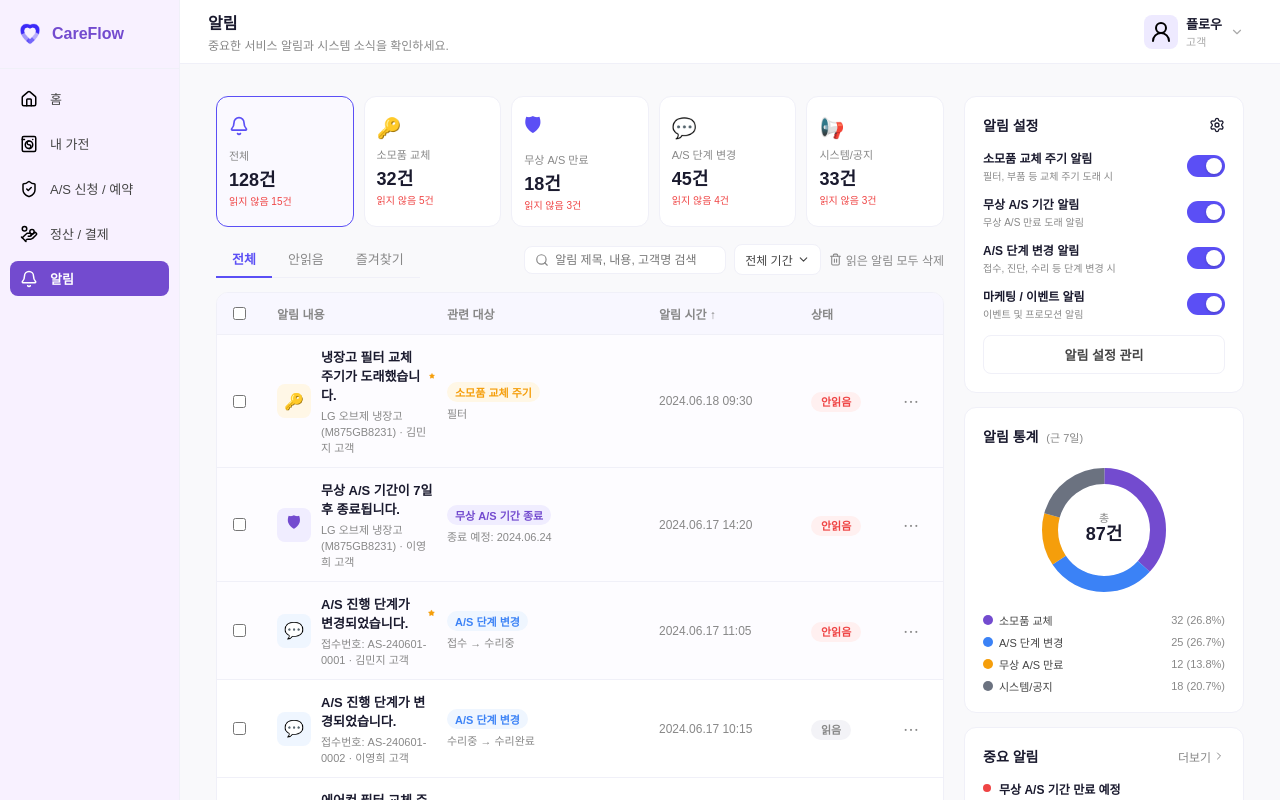
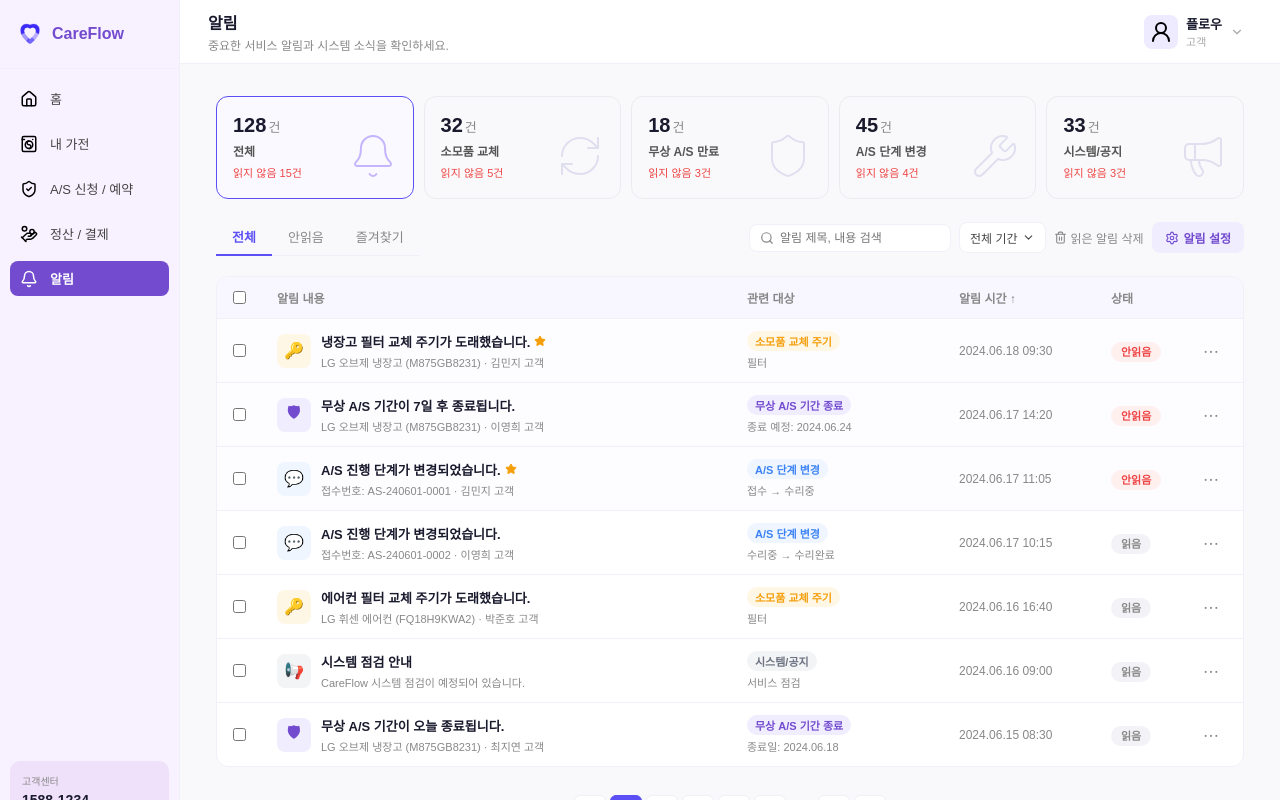
Before and after one commit to buzichae/careflow-frontend, a React (Vite) app: page /customer/notice in a window 1280 px wide. Shown: the top 800 px of the page. Built offline with nearby package versions, Linux system fonts and the light colour scheme; a web font is replaced by a local one.

Commit message:
design: customer_A/S신청.예약, 알림 페이지 디자인 변경

```diff
--- a/src/pages/customer/CustomerAS.jsx
+++ b/src/pages/customer/CustomerAS.jsx
@@ -1,6 +1,6 @@
 import { useState, useRef, useEffect } from "react";
 import { useSearchParams } from "react-router-dom";
-import { Star, ChevronRight, Clock, ArrowLeft, Check, Wrench, Upload, X, MapPin, Calendar, AlertTriangle, FileText, Package, Receipt, Timer } from "lucide-react";
+import { Star, ChevronRight, Clock, ArrowLeft, Check, Wrench, Upload, X, MapPin, Calendar, AlertTriangle, FileText, Package, Receipt, Timer, ClipboardList, Loader, CreditCard, CalendarCheck } from "lucide-react";
 import "../../styles/Customer/CustomerAS.css";
 import ApplianceIcon from "./ApplianceIcon";
 
@@ -1198,19 +1198,20 @@ export default function CustomerAS() {
         />
       )}
 
-      {/* 통계 카드 4개 */}
-      <div className="cas-stats">
+      {/* KPI */}
+      <div className="cas-kpi-grid">
         {[
-          { label: "전체 신청",        num: "4", unit: "건", alert: false },
-          { label: "진행 중",           num: "2", unit: "건", alert: false },
-          { label: "결제 대기 중",      num: "1", unit: "건", alert: true  },
-          { label: "이번 달 방문 예정", num: "1", unit: "건", alert: false },
-        ].map((s) => (
-          <div key={s.label} className={`cas-stat ${s.alert ? "cas-stat--alert" : ""}`}>
-            <p className="cas-stat__label">{s.label}</p>
-            <p className={`cas-stat__num ${s.alert ? "cas-stat__num--red" : ""}`}>
-              {s.num} <span>{s.unit}</span>
-            </p>
+          { label: "전체 신청",        num: "4", unit: "건", Icon: ClipboardList, alert: false },
+          { label: "진행 중",           num: "2", unit: "건", Icon: Loader,        alert: false },
+          { label: "결제 대기 중",      num: "1", unit: "건", Icon: CreditCard,    alert: true  },
+          { label: "이번 달 방문 예정", num: "1", unit: "건", Icon: CalendarCheck, alert: false },
+        ].map(({ label, num, unit, Icon, alert }) => (
+          <div key={label} className={`cas-kpi${alert ? " cas-kpi--alert" : ""}`}>
+            <div className="cas-kpi__text">
+              <p className="cas-kpi__value">{num}<span>{unit}</span></p>
+              <p className="cas-kpi__label">{label}</p>
+            </div>
+            <Icon className="cas-kpi__watermark" strokeWidth={1} />
           </div>
         ))}
       </div>
--- a/src/pages/customer/CustomerAppliances.jsx
+++ b/src/pages/customer/CustomerAppliances.jsx
@@ -885,13 +885,13 @@ export default function CustomerAppliances() {
           </div>
 
           {/* 하단 배너 */}
-          <div className="ca-banner">
+          {/* <div className="ca-banner">
             <div className="ca-banner__text">
               <p>새로운 가전을 등록하고</p>
               <p><strong>더 스마트한 관리를 시작해보세요!</strong></p>
             </div>
             <button className="ca-banner__btn" onClick={() => setShowRegister(true)}>+ 가전 등록하기</button>
-          </div>
+          </div> */}
         </div>
 
         {/* ══ 우측 사이드바 ══ */}
--- a/src/pages/customer/CustomerNotice.jsx
+++ b/src/pages/customer/CustomerNotice.jsx
@@ -1,14 +1,14 @@
 import { useState } from "react";
-import { Bell, Settings, Search, Trash2, Star, ChevronRight, ChevronLeft, ChevronDown } from "lucide-react";
+import { Bell, Settings, Search, Trash2, Star, ChevronRight, ChevronLeft, ChevronDown, RefreshCw, Shield, Wrench, Megaphone, X } from "lucide-react";
 import "../../styles/Customer/CustomerNotice.css";
 
 /* ─── 데이터 ─── */
 const CATEGORY_STATS = [
-  { key: "전체",        label: "전체",           count: 128, unread: 15 },
-  { key: "소모품",      label: "소모품 교체",     count: 32,  unread: 5  },
-  { key: "무상AS",      label: "무상 A/S 만료",   count: 18,  unread: 3  },
-  { key: "AS단계",      label: "A/S 단계 변경",   count: 45,  unread: 4  },
-  { key: "시스템",      label: "시스템/공지",     count: 33,  unread: 3  },
+  { key: "전체",   label: "전체",         count: 128, unread: 15, Icon: Bell     },
+  { key: "소모품", label: "소모품 교체",  count: 32,  unread: 5,  Icon: RefreshCw },
+  { key: "무상AS", label: "무상 A/S 만료",count: 18,  unread: 3,  Icon: Shield   },
+  { key: "AS단계", label: "A/S 단계 변경",count: 45,  unread: 4,  Icon: Wrench   },
+  { key: "시스템", label: "시스템/공지",  count: 33,  unread: 3,  Icon: Megaphone },
 ];
 
 const ICON_MAP = {
@@ -77,57 +77,45 @@ const TAG_COLOR = {
   "시스템/공지":        { color: "#6b7280", bg: "#f3f4f6" },
 };
 
-const DONUT_SEGMENTS = [
-  { label: "소모품 교체",    value: 32, pct: "26.8%", color: "#734bcf" },
-  { label: "A/S 단계 변경",  value: 25, pct: "26.7%", color: "#3b82f6" },
-  { label: "무상 A/S 만료",  value: 12, pct: "13.8%", color: "#f59e0b" },
-  { label: "시스템/공지",   value: 18, pct: "20.7%", color: "#6b7280" },
+
+
+/* ─── 알림 설정 모달 ─── */
+function SettingsModal({ toggles, onToggle, onClose }) {
+  const ITEMS = [
+    { key: "consume",   label: "소모품 교체 주기 알림", desc: "필터, 부품 등 교체 주기 도래 시" },
+    { key: "freeas",    label: "무상 A/S 기간 알림",    desc: "무상 A/S 만료 도래 알림" },
+    { key: "asstep",    label: "A/S 단계 변경 알림",    desc: "접수, 진단, 수리 등 단계 변경 시" },
+    { key: "marketing", label: "마케팅 / 이벤트 알림",  desc: "이벤트 및 프로모션 알림" },
   ];
-
-const IMPORTANT = [
-  { title: "무상 A/S 기간 만료 예정", desc: "3건의 제품이 7일 이내 무상 A/S 기간이 만료됩니다." },
-  { title: "소모품 교체 주기 도래",    desc: "5건의 제품의 교체 주기가 도래했습니다." },
-  { title: "A/S 지연 알림",            desc: "2건의 A/S가 예상 완료 시간을 초과하였습니다." },
-];
-
-/* ─── 도넛 차트 ─── */
-function DonutChart() {
-  const r = 54, cx = 70, cy = 70, stroke = 16;
-  const circumference = 2 * Math.PI * r;
-  let offset = 0;
-  const segments = DONUT_SEGMENTS.map((s) => {
-    const dash = (s.value / 87) * circumference;
-    const seg = { ...s, dash, offset };
-    offset += dash;
-    return seg;
-  });
   return (
-    <div className="cn-donut">
-      <svg width="140" height="140" viewBox="0 0 140 140">
-        <circle cx={cx} cy={cy} r={r} fill="none" stroke="#f0f0f8" strokeWidth={stroke} />
-        {segments.map((s) => (
-          <circle
-            key={s.label}
-            cx={cx} cy={cy} r={r}
-            fill="none"
-            stroke={s.color}
-            strokeWidth={stroke}
-            strokeDasharray={`${s.dash} ${circumference - s.dash}`}
-            strokeDashoffset={-s.offset + circumference * 0.25}
-            strokeLinecap="butt"
-          />
-        ))}
-        <text x={cx} y={cy - 8} textAnchor="middle" fontSize="11" fill="#888">총</text>
-        <text x={cx} y={cy + 10} textAnchor="middle" fontSize="18" fontWeight="800" fill="#1a1a2e">87건</text>
-      </svg>
-      <div className="cn-donut__legend">
-        {DONUT_SEGMENTS.map((s) => (
-          <div key={s.label} className="cn-legend-item">
-            <span className="cn-legend-dot" style={{ background: s.color }} />
-            <span>{s.label}</span>
-            <span className="cn-legend-pct">{s.value} ({s.pct})</span>
+    <div className="cn-modal-overlay" onClick={onClose}>
+      <div className="cn-modal" onClick={(e) => e.stopPropagation()}>
+        <div className="cn-modal__header">
+          <div className="cn-modal__header-left">
+            <Settings size={17} color="#734bcf" />
+            <h2 className="cn-modal__title">알림 설정</h2>
+          </div>
+          <button className="cn-modal__close" onClick={onClose}><X size={17} /></button>
+        </div>
+        <div className="cn-modal__body">
+          {ITEMS.map((item) => (
+            <div key={item.key} className="cn-toggle-row">
+              <div>
+                <p className="cn-toggle-label">{item.label}</p>
+                <p className="cn-toggle-desc">{item.desc}</p>
+              </div>
+              <button
+                className={`cn-toggle ${toggles[item.key] ? "cn-toggle--on" : ""}`}
+                onClick={() => onToggle(item.key)}
+              >
+                <span className="cn-toggle__thumb" />
+              </button>
             </div>
           ))}
+        </div>
+        <div className="cn-modal__footer">
+          <button className="cn-modal__btn cn-modal__btn--primary" onClick={onClose}>저장</button>
+        </div>
       </div>
     </div>
   );
@@ -136,9 +124,10 @@ function DonutChart() {
 /* ─── 메인 ─── */
 export default function CustomerNotice() {
   const [activeCategory, setActiveCategory] = useState("전체");
-  const [activeTab, setActiveTab] = useState("전체");
-  const [toggles, setToggles] = useState({ consume: true, freeas: true, asstep: true, marketing: true });
-  const [page, setPage] = useState(1);
+  const [activeTab, setActiveTab]           = useState("전체");
+  const [toggles, setToggles]               = useState({ consume: true, freeas: true, asstep: true, marketing: true });
+  const [page, setPage]                     = useState(1);
+  const [showSettings, setShowSettings]     = useState(false);
 
   const filtered = NOTIFICATIONS.filter((n) => {
     if (activeCategory !== "전체" && n.category !== activeCategory) return false;
@@ -151,25 +140,24 @@ export default function CustomerNotice() {
 
   return (
     <div className="cn-wrap">
-      {/* 헤더 */}
+      {showSettings && (
+        <SettingsModal toggles={toggles} onToggle={toggleSwitch} onClose={() => setShowSettings(false)} />
+      )}
 
-      <div className="cn-body">
-        {/* ── 왼쪽 콘텐츠 ── */}
-        <div className="cn-main">
-          {/* 카테고리 통계 탭 */}
-          <div className="cn-cat-tabs">
-            {CATEGORY_STATS.map((c) => (
+      {/* 카테고리 KPI 탭 */}
+      <div className="cn-kpi-grid">
+        {CATEGORY_STATS.map(({ key, label, count, unread, Icon }) => (
           <button
-                key={c.key}
-                className={`cn-cat-tab ${activeCategory === c.key ? "cn-cat-tab--active" : ""}`}
-                onClick={() => setActiveCategory(c.key)}
+            key={key}
+            className={`cn-kpi${activeCategory === key ? " cn-kpi--active" : ""}${unread > 0 ? " cn-kpi--has-unread" : ""}`}
+            onClick={() => setActiveCategory(key)}
           >
-                <div className="cn-cat-tab__icon">
-                  {c.key === "전체" ? <Bell size={20} /> : <span>{ICON_MAP[c.key]?.emoji}</span>}
+            <div className="cn-kpi__text">
+              <p className="cn-kpi__value">{count}<span>건</span></p>
+              <p className="cn-kpi__label">{label}</p>
+              <p className="cn-kpi__unread">읽지 않음 {unread}건</p>
             </div>
-                <p className="cn-cat-tab__label">{c.label}</p>
-                <p className="cn-cat-tab__count">{c.count}건</p>
-                <p className="cn-cat-tab__unread">읽지 않음 {c.unread}건</p>
+            <Icon className="cn-kpi__watermark" strokeWidth={1} />
           </button>
         ))}
       </div>
@@ -190,14 +178,17 @@ export default function CustomerNotice() {
         <div className="cn-toolbar__right">
           <div className="cn-search">
             <Search size={14} />
-                <input placeholder="알림 제목, 내용, 고객명 검색" />
+            <input placeholder="알림 제목, 내용 검색" />
           </div>
           <div className="cn-period">
             <span>전체 기간</span>
             <ChevronDown size={13} />
           </div>
           <button className="cn-delete-btn">
-                <Trash2 size={13} /> 읽은 알림 모두 삭제
+            <Trash2 size={13} /> 읽은 알림 삭제
+          </button>
+          <button className="cn-settings-open-btn" onClick={() => setShowSettings(true)}>
+            <Settings size={14} /> 알림 설정
           </button>
         </div>
       </div>
@@ -212,7 +203,6 @@ export default function CustomerNotice() {
           <span className="cn-col-status">상태</span>
           <span className="cn-col-more" />
         </div>
-
         {filtered.map((n) => {
           const icon = ICON_MAP[n.category];
           const tagStyle = TAG_COLOR[n.tag] || {};
@@ -264,67 +254,5 @@ export default function CustomerNotice() {
         <button className="cn-page-btn"><ChevronRight size={14} /></button>
       </div>
     </div>
-
-        {/* ── 오른쪽 사이드바 ── */}
-        <aside className="cn-sidebar">
-          {/* 알림 설정 */}
-          <div className="cn-sidebar-card">
-            <div className="cn-sidebar-card__head">
-              <span>알림 설정</span>
-              <Settings size={16} />
-            </div>
-            <div className="cn-toggle-list">
-              {[
-                { key: "consume",   label: "소모품 교체 주기 알림",  desc: "필터, 부품 등 교체 주기 도래 시" },
-                { key: "freeas",    label: "무상 A/S 기간 알림",     desc: "무상 A/S 만료 도래 알림" },
-                { key: "asstep",    label: "A/S 단계 변경 알림",     desc: "접수, 진단, 수리 등 단계 변경 시" },
-                { key: "marketing", label: "마케팅 / 이벤트 알림",   desc: "이벤트 및 프로모션 알림" },
-              ].map((item) => (
-                <div key={item.key} className="cn-toggle-row">
-                  <div>
-                    <p className="cn-toggle-label">{item.label}</p>
-                    <p className="cn-toggle-desc">{item.desc}</p>
-                  </div>
-                  <button
-                    className={`cn-toggle ${toggles[item.key] ? "cn-toggle--on" : ""}`}
-                    onClick={() => toggleSwitch(item.key)}
-                  >
-                    <span className="cn-toggle__thumb" />
-                  </button>
-                </div>
-              ))}
-            </div>
-            <button className="cn-settings-btn">알림 설정 관리</button>
-          </div>
-
-          {/* 알림 통계 */}
-          <div className="cn-sidebar-card">
-            <div className="cn-sidebar-card__head">
-              <span>알림 통계 <small>(근 7일)</small></span>
-            </div>
-            <DonutChart />
-          </div>
-
-          {/* 중요 알림 */}
-          <div className="cn-sidebar-card">
-            <div className="cn-sidebar-card__head">
-              <span>중요 알림</span>
-              <button className="cn-more-btn">더보기 <ChevronRight size={12} /></button>
-            </div>
-            <div className="cn-important-list">
-              {IMPORTANT.map((item, i) => (
-                <div key={i} className="cn-important-item">
-                  <span className="cn-important-dot" />
-                  <div>
-                    <p className="cn-important-title">{item.title}</p>
-                    <p className="cn-important-desc">{item.desc}</p>
-                  </div>
-                </div>
-              ))}
-            </div>
-          </div>
-        </aside>
-      </div>
-    </div>
   );
 }
--- a/src/styles/Customer/CustomerAS.css
+++ b/src/styles/Customer/CustomerAS.css
@@ -31,29 +31,40 @@
   font-weight: 700; font-size: 14px;
 }
 
-/* 통계 카드 */
-.cas-stats {
+/* KPI */
+.cas-kpi-grid {
   display: grid;
-  grid-template-columns: repeat(4, 1fr);
+  grid-template-columns: repeat(auto-fit, minmax(140px, 1fr));
   gap: 12px;
 }
 
-.cas-stat {
-  background: #fff;
+.cas-kpi {
+  background: #f9f9fb;
   border-radius: var(--radius-md);
-  border: 1px solid var(--border);
-  padding: 18px 20px;
+  border: 0.5px solid #ebebf0;
+  padding: 18px 16px;
   display: flex;
-  flex-direction: column;
-  gap: 8px;
+  align-items: flex-end;
+  justify-content: space-between;
+  overflow: hidden;
 }
 
-.cas-stat--alert { border: 2px solid #ef4444; }
+.cas-kpi--alert { border-color: #fecaca; background: #fff5f5; }
+.cas-kpi--alert .cas-kpi__value { color: #ef4444; }
+.cas-kpi--alert .cas-kpi__watermark { color: #fecaca; }
 
-.cas-stat__label { font-size: 13px; color: var(--text-muted); font-weight: 500; }
-.cas-stat__num   { font-size: 26px; font-weight: 700; }
-.cas-stat__num span { font-size: 14px; font-weight: 500; color: var(--text-mid); }
-.cas-stat__num--red { color: #ef4444; }
+.cas-kpi__text { display: flex; flex-direction: column; gap: 3px; z-index: 1; }
+
+.cas-kpi__value { font-size: 20px; font-weight: 700; color: #1a1a2e; line-height: 1; }
+.cas-kpi__value span { font-size: 13px; font-weight: 500; color: #888; margin-left: 2px; }
+.cas-kpi__label { font-size: 12px; font-weight: 600; color: #555; margin-top: 4px; }
+
+.cas-kpi__watermark {
+  width: 52px;
+  height: 52px;
+  color: #e0dff0;
+  flex-shrink: 0;
+}
 
 /* ── 바디 단일 컬럼 ── */
 .cas-body {
--- a/src/styles/Customer/CustomerNotice.css
+++ b/src/styles/Customer/CustomerNotice.css
@@ -63,65 +63,131 @@
   font-size: 14px;
 }
 
-/* 바디 (2열) */
-.cn-body {
-  display: grid;
-  grid-template-columns: 1fr 280px;
-  gap: 20px;
-  align-items: start;
+/* ── 알림 설정 버튼 ── */
+.cn-settings-open-btn {
+  display: flex;
+  align-items: center;
+  gap: 5px;
+  background: #f0edff;
+  color: #734bcf;
+  border: none;
+  border-radius: 8px;
+  padding: 7px 13px;
+  font-size: 12px;
+  font-weight: 600;
+  cursor: pointer;
+  white-space: nowrap;
+}
+.cn-settings-open-btn:hover { background: #e4dfff; }
+
+/* ── 알림 설정 모달 ── */
+.cn-modal-overlay {
+  position: fixed;
+  inset: 0;
+  background: rgba(0,0,0,0.4);
+  z-index: 200;
+  display: flex;
+  align-items: center;
+  justify-content: center;
 }
 
-/* ── 메인 영역 ── */
-.cn-main {
+.cn-modal {
+  background: #fff;
+  border-radius: 16px;
+  width: 100%;
+  max-width: 420px;
+  box-shadow: 0 16px 48px rgba(0,0,0,0.14);
+  animation: cn-modal-in .18s ease;
+}
+
+@keyframes cn-modal-in {
+  from { opacity: 0; transform: translateY(10px) scale(.97); }
+  to   { opacity: 1; transform: translateY(0)    scale(1);   }
+}
+
+.cn-modal__header {
+  display: flex;
+  align-items: center;
+  justify-content: space-between;
+  padding: 18px 20px 14px;
+  border-bottom: 1px solid #f0f0f8;
+}
+
+.cn-modal__header-left { display: flex; align-items: center; gap: 8px; }
+.cn-modal__title { font-size: 15px; font-weight: 700; margin: 0; }
+
+.cn-modal__close {
+  background: #f5f5fb;
+  border: none;
+  border-radius: 8px;
+  width: 30px;
+  height: 30px;
+  display: flex;
+  align-items: center;
+  justify-content: center;
+  cursor: pointer;
+  color: #888;
+}
+.cn-modal__close:hover { background: #ededff; color: #734bcf; }
+
+.cn-modal__body {
+  padding: 8px 20px 4px;
   display: flex;
   flex-direction: column;
-  gap: 14px;
+  gap: 20px;
 }
 
-/* 카테고리 탭 */
-.cn-cat-tabs {
+.cn-modal__footer {
+  display: flex;
+  justify-content: flex-end;
+  padding: 14px 20px 18px;
+  border-top: 1px solid #f0f0f8;
+}
+
+.cn-modal__btn { padding: 9px 20px; border-radius: 9px; font-size: 13px; font-weight: 700; cursor: pointer; border: none; }
+.cn-modal__btn--primary { background: #734bcf; color: #fff; }
+.cn-modal__btn--primary:hover { background: #6340b8; }
+
+/* 카테고리 KPI 탭 */
+.cn-kpi-grid {
   display: grid;
-  grid-template-columns: repeat(5, 1fr);
+  grid-template-columns: repeat(auto-fit, minmax(130px, 1fr));
   gap: 10px;
 }
 
-.cn-cat-tab {
-  background: #fff;
-  border: 1px solid var(--border);
+.cn-kpi {
+  background: #f9f9fb;
+  border: 0.5px solid #ebebf0;
   border-radius: var(--radius-md);
-  padding: 14px 12px;
+  padding: 18px 16px;
   text-align: left;
   cursor: pointer;
+  display: flex;
+  align-items: flex-end;
+  justify-content: space-between;
+  overflow: hidden;
   transition: border-color 0.15s, background 0.15s;
 }
 
-.cn-cat-tab--active {
+.cn-kpi--active {
   border-color: var(--primary);
   background: #faf9ff;
 }
+.cn-kpi--active .cn-kpi__watermark { color: #c4b5fd; }
 
-.cn-cat-tab__icon {
-  font-size: 20px;
-  margin-bottom: 6px;
-  color: var(--primary);
-}
+.cn-kpi__text { display: flex; flex-direction: column; gap: 3px; }
 
-.cn-cat-tab__label {
-  font-size: 11px;
-  color: var(--text-muted);
-  margin-bottom: 2px;
-}
+.cn-kpi__value { font-size: 20px; font-weight: 700; color: #1a1a2e; line-height: 1; }
+.cn-kpi__value span { font-size: 13px; font-weight: 500; color: #888; margin-left: 2px; }
+.cn-kpi__label  { font-size: 12px; font-weight: 600; color: #555; margin-top: 4px; }
+.cn-kpi__unread { font-size: 11px; color: #aaa; margin-top: 2px; }
+.cn-kpi--has-unread .cn-kpi__unread { color: #ef4444; }
 
-.cn-cat-tab__count {
-  font-size: 18px;
-  font-weight: 800;
-  color: var(--text-dark);
-}
-
-.cn-cat-tab__unread {
-  font-size: 10px;
-  color: #ef4444;
-  margin-top: 2px;
+.cn-kpi__watermark {
+  width: 48px;
+  height: 48px;
+  color: #e0dff0;
+  flex-shrink: 0;
 }
 
 /* 툴바 */
@@ -313,8 +379,6 @@
   font-size: 12px;
   color: var(--text-muted);
 }
-
-.cn-col-status { }
 
 .cn-status {
   font-size: 11px;
```
Lines whose indentation alone changed are shown as unchanged.
